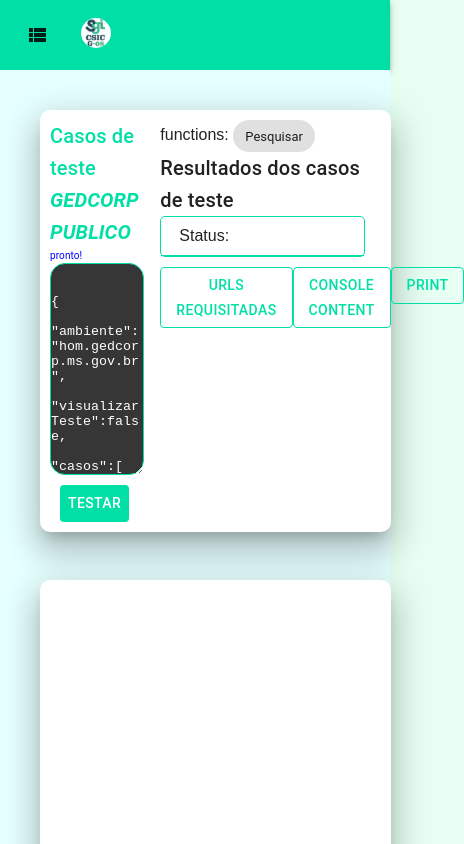
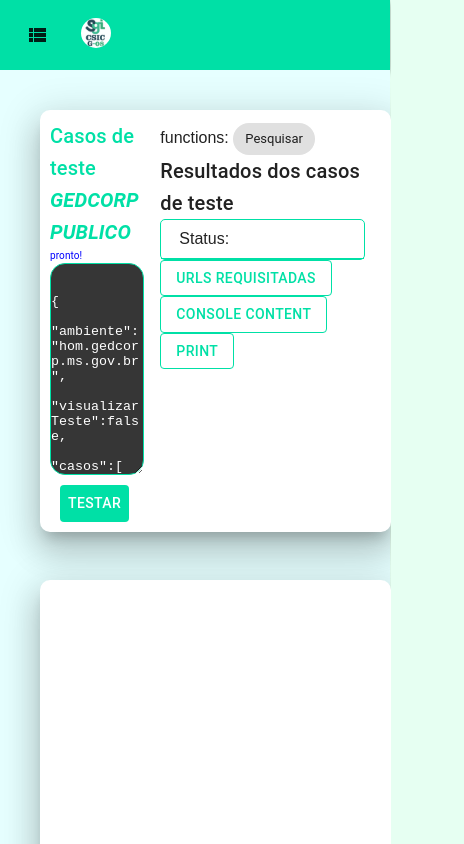
Before and after one commit to alanarg/puppeteerTests_front, a React (Create React App) app: page / in a window 390 px wide. Shown: the top 844 px of the page, 464 px wide, since content can reach past the window. Built offline with nearby package versions, Linux system fonts and the light colour scheme.

Commit message:
Melhorando responsividade

```diff
--- a/src/GEDCORP/index.js
+++ b/src/GEDCORP/index.js
@@ -169,7 +169,7 @@ const  Main = ()  =>{
                     <Grid container direction="column" alignItems="baseline" justify="center" spacing={-1}>
                         <Grid item xs={12} spacing={1} >
                             <Paper className={classes.paper} elevation={20}>
-                            <Grid container className={classes.container} alignItems="flex-right" spacing={2}>
+                            <Grid container className={classes.container} alignItems="baseline" direction="flex-grow" spacing={2}>
 
                                 <Grid item xs={4}>
                                 <Typography variant="h6" style={{color:"#00E0A6"}}>
@@ -252,13 +252,28 @@ const  Main = ()  =>{
                                     </li>
 
                                 </ul>
-                                <div style={{display:'flex', marginTop:'10px'}}>
+                                <Grid
+                                  container
+                                  direction="column"
+                                  justify="center"
+                                  alignItems="flex-start"
+                                >
+                                    <Grid item>
+                                    <DialogU ursreq={urlsreq} ursres={urlsres} />
 
-                                <DialogU ursreq={urlsreq} ursres={urlsres} />
-                                <DialogL log={logs}/>
-                                <DialogP  image={print}/>
 
-                                </div>
+                                    </Grid>
+                                    <Grid item></Grid>
+                                    <DialogL log={logs}/>
+
+
+                                  </Grid>
+                                  <Grid item>
+                                  <DialogP  image={print}/>
+
+
+                                  </Grid>
+
 
 
                                 </Grid>
--- a/src/PESQUISAMS/PesquisaMsAdmin.js
+++ b/src/PESQUISAMS/PesquisaMsAdmin.js
@@ -165,7 +165,7 @@ const PesquisaMsAdmin = ()  =>{
                     <Grid container direction="column" alignItems="baseline" justify="center" spacing={-1}>
                         <Grid item xs={12} spacing={1} >
                             <Paper className={classes.paper} elevation={20}>
-                            <Grid container className={classes.container} alignItems="flex-right" spacing={2}>
+                            <Grid container className={classes.container} direction="flex-grow" alignItems="baseline" >
 
                                 <Grid item xs={4}>
                                 <Typography variant="h6" style={{color:"#00E0A6"}} >
@@ -270,19 +270,37 @@ const PesquisaMsAdmin = ()  =>{
                                     </li>
 
                                 </ul>
-                                <div style={{display:'flex', marginTop:'10px'}}>
+
+                                <div>
+
+                                </div>
+                                <Grid
+                                  container
+                                  direction="column"
+                                  justify="center"
+                                  alignItems="flex-start"
+                                >
+                                    <Grid item>
                                 <DialogU urs={urls} />
+
+                                    </Grid>
+                                    <Grid item></Grid>
                                 <DialogL log={logs}/>
+
+                                  </Grid>
+                                  <Grid item>
                                 <DialogP  image={print}/>
 
-                                </div>
+                                  </Grid>
+                                </Grid>
 
-
-                                </Grid>
 
                             </Grid>
 
                             </Paper>
+
+
+
                         </Grid>
                         <Grid item xs={12}>
                             <Paper className={classes.paper} elevation={20}>
--- a/src/dialogs/dia_logs.js
+++ b/src/dialogs/dia_logs.js
@@ -40,9 +40,11 @@ export default function ResponsiveDialog(props) {
 
   return (
     <div>
-      <Button variant="outlined" style={{color:'#00E0A6', borderColor:'#00E0A6'}} onClick={handleClickOpen}>
+      <div>
+      <Button variant="outlined" style={{display:'flex',color:'#00E0A6', borderColor:'#00E0A6'}} onClick={handleClickOpen}>
         Console Content
       </Button>
+      </div>
       <Dialog
         fullScreen={fullScreen}
         open={open}
--- a/src/dialogs/dia_print.js
+++ b/src/dialogs/dia_print.js
@@ -24,9 +24,11 @@ export default function ResponsiveDialog(props) {
 
   return (
     <div>
+      <div>
       <Button variant="outlined" style={{color:'#00E0A6', borderColor:'#00E0A6'}} onClick={handleClickOpen}>
         Print
       </Button>
+      </div>
       <Dialog
         fullScreen={fullScreen}
         open={open}
--- a/src/dialogs/dia_urls.js
+++ b/src/dialogs/dia_urls.js
@@ -43,9 +43,11 @@ export default function ResponsiveDialog(props) {
 
   return (
     <div>
-      <Button variant="outlined" style={{color:'#00E0A6', borderColor:'#00E0A6'}} onClick={handleClickOpen}>
+      <div>
+      <Button variant="outlined" style={{color:'#00E0A6',  borderColor:'#00E0A6'}} onClick={handleClickOpen}>
         URLs Requisitadas
       </Button>
+      </div>
       <Dialog
         fullScreen={fullScreen}
         open={open}
```
